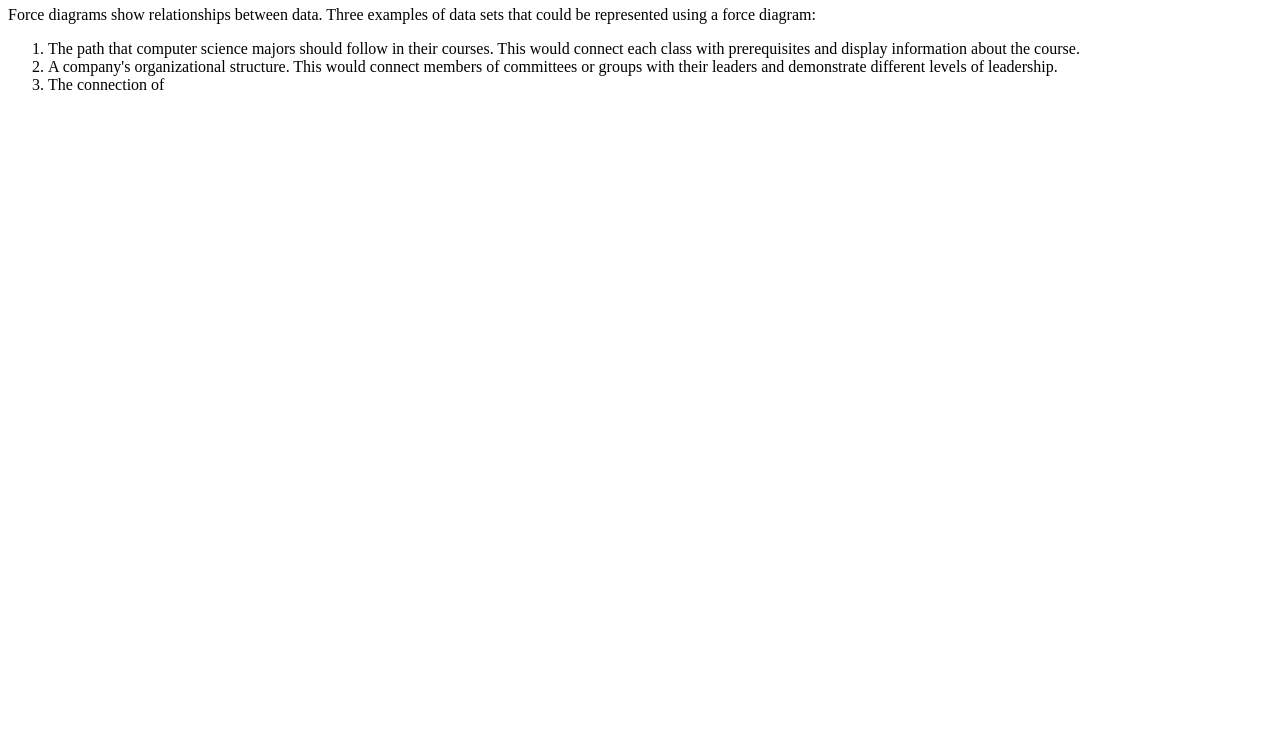
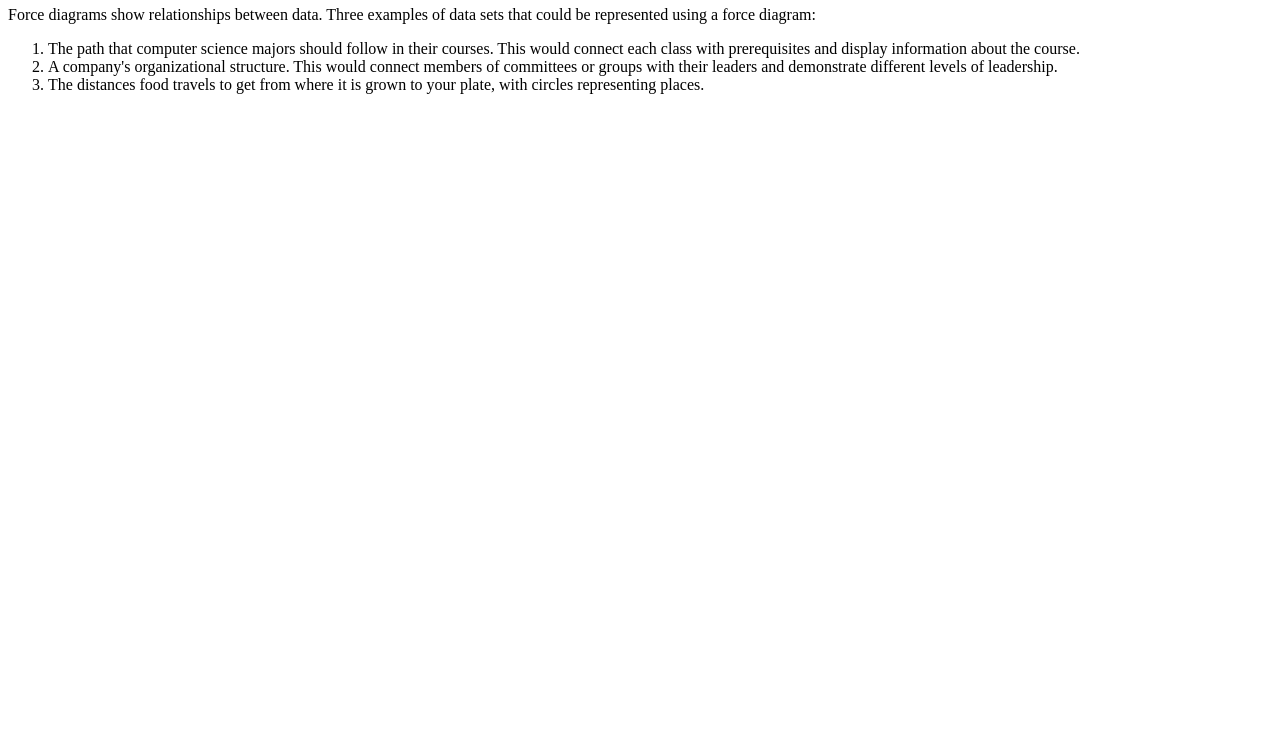
Before and after one commit to ehstowe/forceDiagram, a plain HTML site: page index.html in a window 1280 px wide. Shown: the part 60-800 px from the top of the page. Drawn offline with Linux system fonts and the light colour scheme.

Commit message:
Update index.html

```diff
--- a/index.html
+++ b/index.html
@@ -7,7 +7,7 @@
 and display information about the course.</li>
 <li>A company's organizational structure. This would connect members of committees or groups with their leaders and demonstrate
 different levels of leadership.</li>
-<li>The connection of
+<li>The distances food travels to get from where it is grown to your plate, with circles representing places.</li>
 
 </body>
 </html>
```
